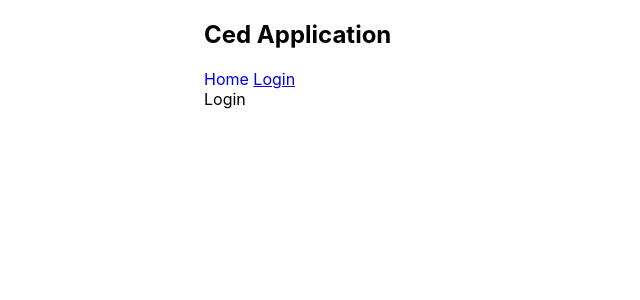
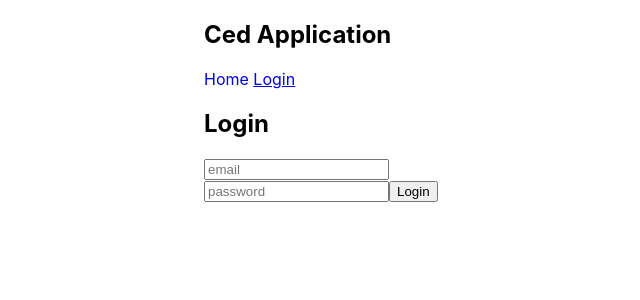
Before and after one commit to ctoxy/CedStrapiFront, a React (Create React App) app: page /login in a window 1280 px wide. Shown: the top 300 px of the page, without its empty margins (291-931 px from the left). Built offline with nearby package versions, Linux system fonts and the light colour scheme.

Commit message:
Build the. Login Form

```diff
--- a/src/pages/Login.js
+++ b/src/pages/Login.js
@@ -1,10 +1,71 @@
-import React from 'react';
+import React , {useState}from 'react';
 
 // eslint-disable-next-line import/no-anonymous-default-export
 export default () => {
+
+    /*appel de state email sur les deux etats a un tableau vide*/
+    const [email, setEmail ] = useState('');
+    /*appel de state login sur les deux etats a un tableau vide*/
+    const [password, setPassword ] = useState('');
+
+    /*appel de state error sur les deux etats a un tableau vide*/
+    const [error, setError ] = useState('');
+
+
+    /*recueil du formulaire */
+    const handleSubmit = async (event) => {
+        event.preventDefault();
+
+        try {
+            const response = await fetch('http://localhost:1337/auth/local/', {
+            method: "POST",
+            headers: {
+                'Content-type': 'application/json'
+            },
+            body: JSON.stringify({
+                identifier:email,
+                password
+            })
+        })
+
+            const data = await response.json();
+            console.log("data", data);
+
+        } catch (err) {
+            console.log("Exeption ", err);
+            setError(err);
+        }
+
+
+
+    }
+
     return (
-        <div>
-            Login
+        <div className="Login">
+            <h2>Login</h2>
+
+            <form onSubmit={handleSubmit}>
+                <input
+                    placeholder="email"
+                    type="email"
+                    value={email}
+                    onChange= {(event) => {
+                        setError('');
+                        setEmail(event.target.value);
+                    }}
+                />
+                <input
+                    placeholder="password"
+                    type="password"
+                    value={password}
+                    onChange= {(event) => {
+                        setError('');
+                        setPassword(event.target.value)
+                    }}
+                />
+                <button>Login</button>
+
+            </form>
         </div>
     )
 }
```
